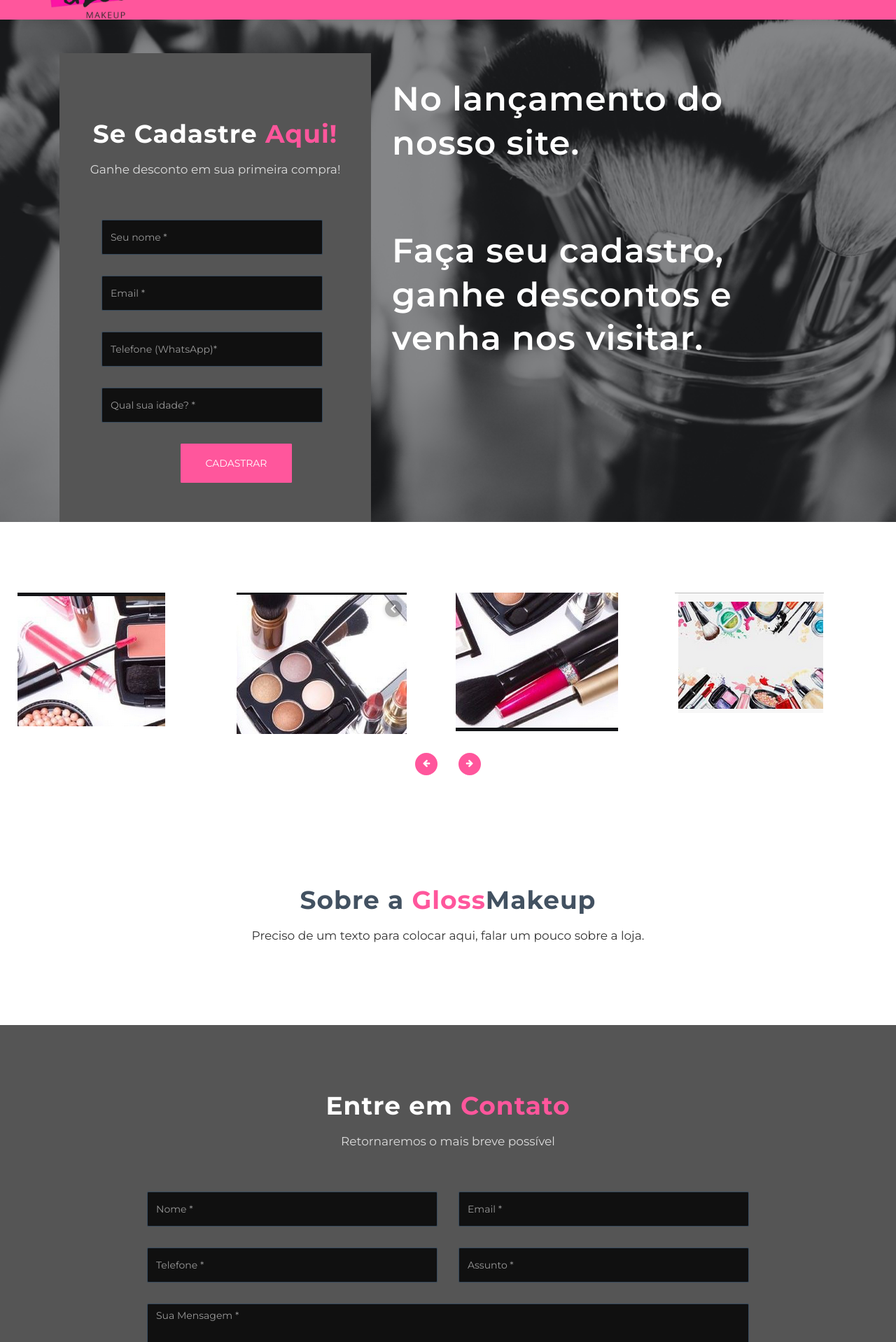
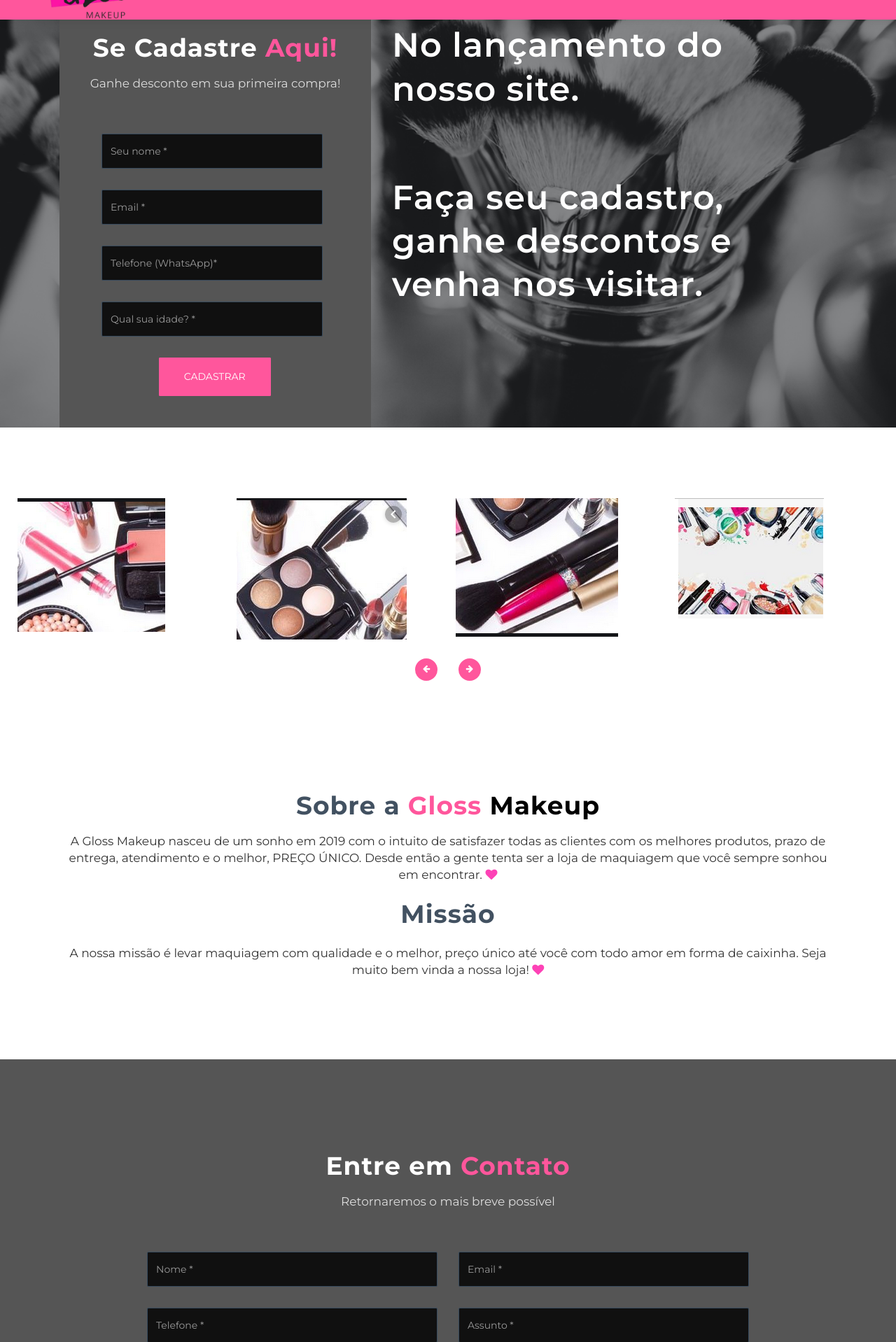
Before and after one commit to douglasdacosta/gloss-makeup, a PHP site: page / in a window 1280 px wide. Shown: the part 52-1970 px from the top of the page at 70% size. Run offline with PHP 8.4, Linux system fonts and the light colour scheme.

Commit message:
Correção no Layout

```diff
--- a/css/style.css
+++ b/css/style.css
@@ -43,9 +43,15 @@ color:#425161;
     font-family: 'Montserrat', sans-serif;
     text-align:center;
 }
+
 .row-heading h2 span{
     color:#ff569c;
 }
+
+.row-heading h2 span.font-black {
+    color:#000000;
+}
+
 .row-heading p{
     color:#000000;
     font-size:17px;
@@ -100,7 +106,7 @@ Banner Style Start
     background-size:cover !important;
     background-repeat:no-repeat;
     position:relative;
-padding-top:10%;
+    padding-top:4%;
     overflow:hidden;
 }
 .banner:before{
@@ -482,6 +488,8 @@ display: none;
     margin-bottom:3em;
 }
 .contact{
+    padding-top: 10%;
+    padding-bottom: 10%;
     background:#555;
 }
 .contact-form{
@@ -519,6 +527,19 @@ text-transform: uppercase;
     background: #ff569c;
     border: 1px solid #ff569c;
 }
+
+.btn-caption.btn-contact{
+    margin-right: 2%;
+}
+
+.btn-caption.btn-cadastro{
+    margin-right: 16%;
+}
+
+i.fa-heart{
+    color: #FD14A4;
+}
+
 .jx-contact-info ul {
     margin: 0;
     padding: 0;
@@ -682,7 +703,6 @@ margin:0;
     color: #000000;
 }
 
-
 /*-----------------Responsiveness Start-------------------*/
 
 @media only screen and (min-width: 768px)  {
--- a/index.php
+++ b/index.php
@@ -101,7 +101,7 @@
                                                 </div>
                                                 <div class="col-xs-12">
                                                     <div id="success"></div>
-                                                    <button type="submit" class="btn btn-success btn-caption submit">Cadastrar</button>
+                                                    <button type="submit" class="btn btn-success btn-caption btn-cadastro submit">Cadastrar</button>
                                                 </div>
                                             </form>
                                         </div>
@@ -156,8 +156,16 @@
                 <div class="container">
                     <div class="row">
                         <div class="row-heading">
-                            <h2>Sobre a <span>Gloss</span>Makeup</h2>
-                            <p>Preciso de um texto para colocar aqui, falar um pouco sobre a loja.</p>
+                            <h2>Sobre a <span >Gloss</span> <span class="font-black">Makeup</span></h2>
+                            <p>A Gloss Makeup nasceu de um sonho em 2019 com o intuito de satisfazer todas as clientes com os melhores produtos, prazo de entrega, atendimento e o melhor, PREÇO ÚNICO.
+                                Desde então a gente tenta ser a loja de maquiagem que você sempre sonhou em encontrar. <i class="fa fa-heart"></i>
+                            </p><p>
+                            <h2>Missão</h2>
+                        </p><p>
+
+                        A nossa missão é levar maquiagem com qualidade e o melhor, preço único até você com todo amor em forma de caixinha.
+
+                        Seja muito bem vinda a nossa loja! <i class="fa fa-heart"></i></p>
                 </div>
             </div>
 
@@ -208,9 +216,9 @@
                                 <textarea class="form-control" placeholder="Sua Mensagem *" id="message" required data-validation-required-message="Please enter a message."></textarea>
                                 <p class="help-block text-danger"></p>
                             </div>
+                        </div>
                         <div id="success"></div>
-                                    <button type="submit" class="btn btn-success btn-caption submit">Enviar Mensagem</button>
-                                </div>
+                        <button type="submit" class="btn btn-success btn-caption btn-contact submit pull-right">Enviar Mensagem</button>
                     </form>
                 </div>
             </div>
```
Lines whose indentation alone changed are shown as unchanged.
